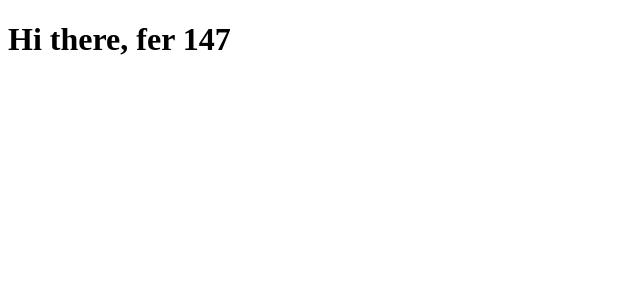
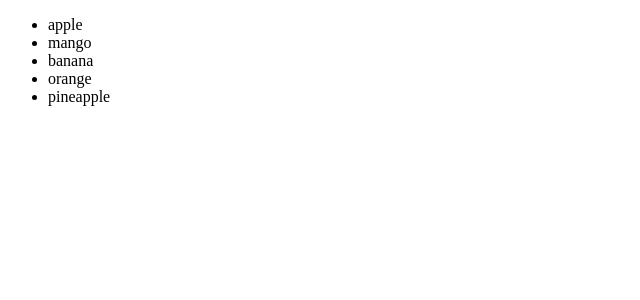
Before and after one commit to alfarofernando/React_Course, a React (Vite) app in the folder reactcourse/: page / in a window 1280 px wide. Shown: the top 300 px of the page, without its empty margins (0-640 px from the left). Built offline with nearby package versions, Linux system fonts and the light colour scheme.

Commit message:
Rendering simple arrays

```diff
--- a/reactcourse/src/App.jsx
+++ b/reactcourse/src/App.jsx
@@ -1,21 +1,11 @@
-import Hello from './components/Hello';
+import Fruits from './components/Fruits';
 
 function App() {
-
-const seatNumbers = [1,4,7];
-// asi como se pueden pasar datos por props se pueden pasar objetos
-//primero los creamos y le asignamos atributos como un json
-const person = {
-  name: "fer",
-  message: "Hi there, ",
-  seatNumbers: [1,4,7],
-};
 
   return (
 
     <div className="App">
-      {/*luego pasamos como propiedad el objeto creado*/}
-      <Hello person={person} />
+      <Fruits  />
     </div>
   );
 }
--- /dev/null
+++ b/reactcourse/src/components/Fruits.jsx
@@ -0,0 +1,25 @@
+export default function Fruits() {
+    //para renderisar un array primero debemos crearlo
+    const fruits = ["apple", "mango", "banana", "orange", "pineapple"];
+    // luego debemos llamar al metodo map del array para poder recorrerlo
+    // los parametros del array sera el mismo nombre del array en singular para
+    // indicar que sera un solo elemento de la lista de elementos
+    // el cual retornara mediante una funcion flecha algo
+    // en este caso devolveremos un h1 con el contenido directo de el elemento actual
+    // en la iteracion del metodo map aplicado al array
+    // tambien hace falta colocar una key para indicar la posicion unica
+    // del elemento que se retorna
+
+
+    return (
+        <div>
+            <ul>
+                {fruits.map(fruit => (
+                    <li key={fruit}>
+                        {fruit}
+                    </li>
+                ))}
+            </ul>
+        </div>
+    );
+}
```
